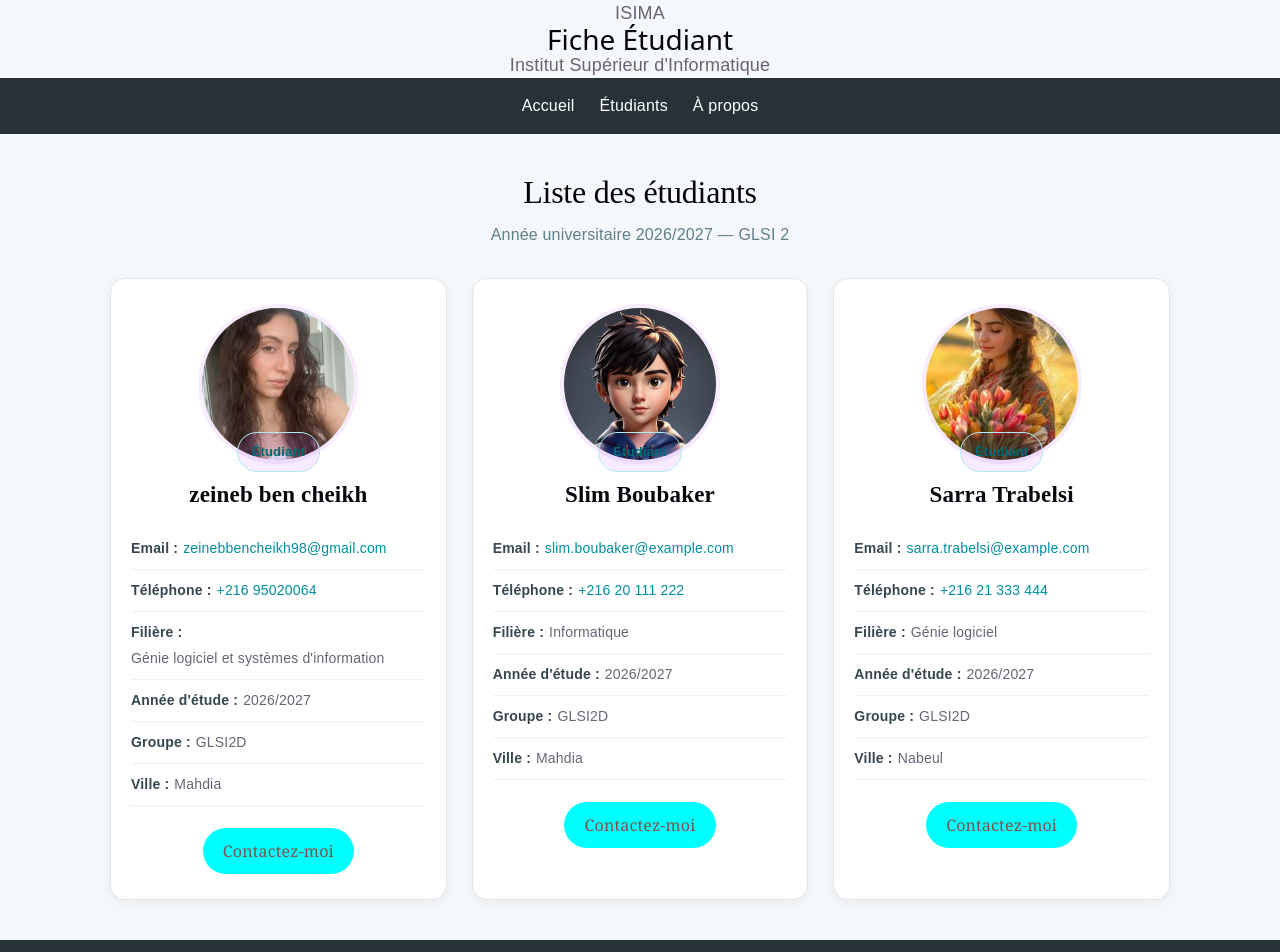
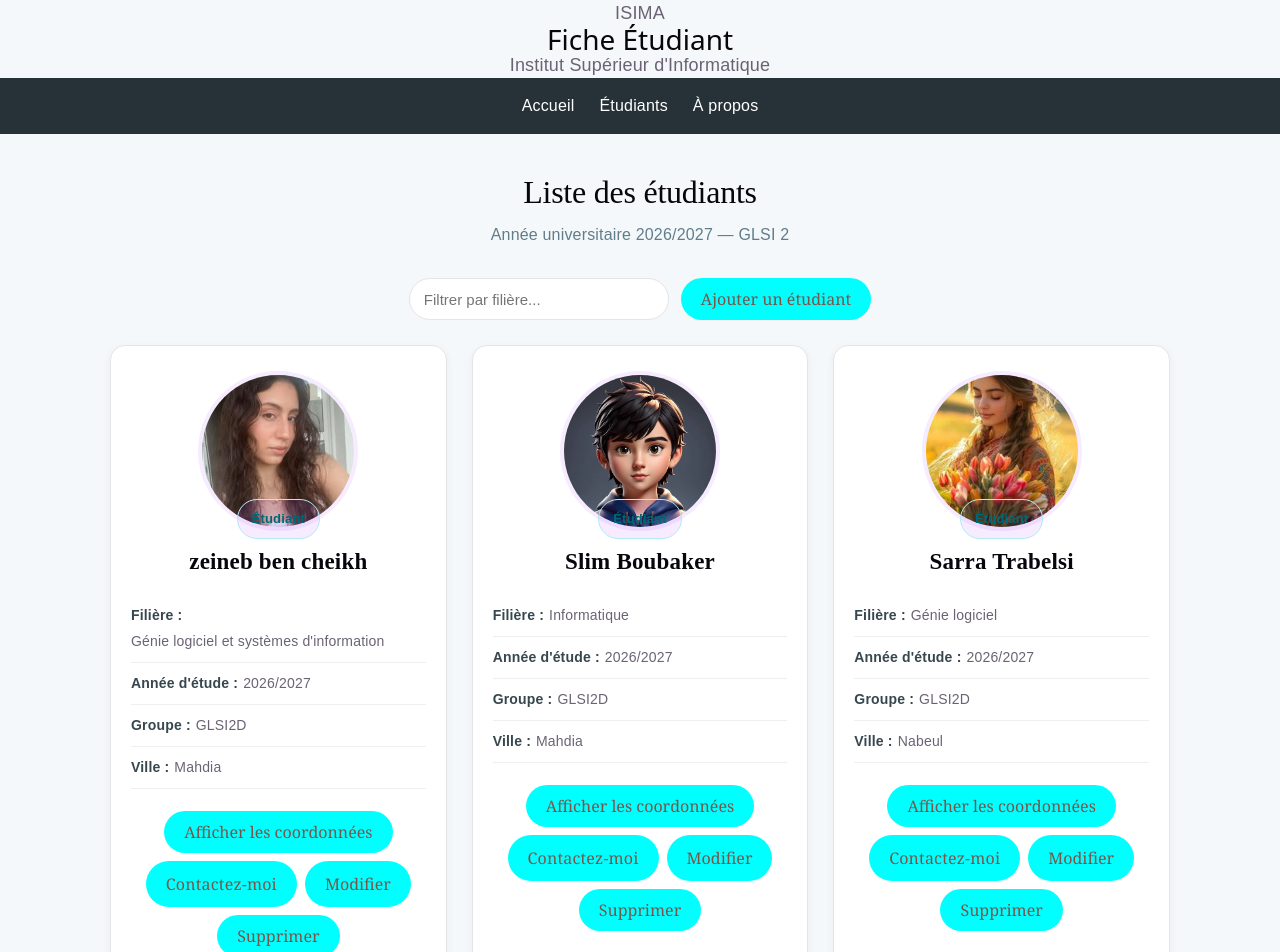
Before and after one commit to zeinebbencheikh/university-app, a React (Vite) app: page / in a window 1280 px wide. Shown: the top 952 px of the page. Built offline with nearby package versions, Linux system fonts and the light colour scheme.

Commit message:
feat: TP3 - state, events et affichage conditionnel

```diff
--- a/src/App.css
+++ b/src/App.css
@@ -212,7 +212,28 @@ button:focus-visible,
   outline: 2px solid var(--accent);
   outline-offset: 3px;
 }
+.toolbar {
+  display: flex;
+  flex-wrap: wrap;
+  gap: 12px;
+  justify-content: center;
+  margin-bottom: 25px;
+}
 
+.search-input {
+  min-width: 260px;
+  padding: 8px 14px;
+  border: 1px solid var(--border);
+  border-radius: 30px;
+  font-size: 15px;
+}
+
+.student-actions {
+  display: flex;
+  flex-wrap: wrap;
+  gap: 8px;
+  justify-content: center;
+}
 .footer {
   margin-top: auto;
   padding: 22px 20px;
--- a/src/App.jsx
+++ b/src/App.jsx
@@ -1,3 +1,4 @@
+import { useState } from "react";
 import Header from "./components/Header.jsx";
 import Navbar from "./components/Navbar.jsx";
 import StudentCard from "./components/StudentCard.jsx";
@@ -7,8 +8,7 @@ import monImage from "./assets/image.jpg";
 import monImag from "./assets/image.png";
 import mon from "./assets/img.png";
 
-
-const students = [
+const etudiantsInitiaux = [
   {
     id: 1,
     nom: "zeineb ben cheikh",
@@ -45,6 +45,61 @@ const students = [
 ];
 
 function App() {
+  // État : la liste des étudiants
+  const [etudiants, setEtudiants] = useState(etudiantsInitiaux);
+
+  // État : le texte saisi pour filtrer par filière
+  const [recherche, setRecherche] = useState("");
+
+  // 1. Ajouter un étudiant
+  const ajouterEtudiant = () => {
+  const nom = window.prompt("Nom et prénom de l'étudiant :");
+  if (!nom || nom.trim() === "") return; // annulé ou vide : on n'ajoute rien
+
+  const email = window.prompt("Email :", "etudiant@example.com");
+  const tel = window.prompt("Téléphone :", "+216 22 555 666");
+  const filiere = window.prompt("Filière :", "Informatique");
+  const annee = window.prompt("Année d'étude :", "2026/2027");
+  const groupe = window.prompt("Groupe :", "GLSI2D");
+  const ville = window.prompt("Ville :", "Non renseignée");
+
+  // On alterne entre les 3 photos existantes
+  const photos = [monImage, monImag, mon];
+
+  const nouvelEtudiant = {
+    id: Date.now(),
+    nom: nom.trim(),
+    email: email || "non renseigné",
+    tel: tel || "+216 00 000 000",
+    filiere: filiere || "Non renseignée",
+    annee: annee || "Non renseignée",
+    groupe: groupe || "Non renseigné",
+    ville: ville || "Non renseignée",
+    image: photos[etudiants.length % photos.length],
+  };
+
+  setEtudiants([...etudiants, nouvelEtudiant]);
+};
+
+  // 3. Supprimer un étudiant
+  const supprimerEtudiant = (id) => {
+    setEtudiants(etudiants.filter((etudiant) => etudiant.id !== id));
+  };
+
+  // 4. Modifier le nom d'un étudiant
+  const modifierEtudiant = (id, nouveauNom) => {
+    setEtudiants(
+      etudiants.map((etudiant) =>
+        etudiant.id === id ? { ...etudiant, nom: nouveauNom } : etudiant
+      )
+    );
+  };
+
+  // 5. Filtrer par filière
+  const etudiantsFiltres = etudiants.filter((etudiant) =>
+    etudiant.filiere.toLowerCase().includes(recherche.trim().toLowerCase())
+  );
+
   return (
     <div className="app">
       <Header />
@@ -57,10 +112,23 @@ function App() {
           Année universitaire 2026/2027 — GLSI 2
         </p>
 
+        <div className="toolbar">
+          <input
+            className="search-input"
+            type="text"
+            placeholder="Filtrer par filière..."
+            value={recherche}
+            onChange={(e) => setRecherche(e.target.value)}
+          />
+
+          <button onClick={ajouterEtudiant}>Ajouter un étudiant</button>
+        </div>
+
         <section className="students-list">
-          {students.map((student) => (
+          {etudiantsFiltres.map((student) => (
             <StudentCard
               key={student.id}
+              id={student.id}
               nom={student.nom}
               email={student.email}
               tel={student.tel}
@@ -69,9 +137,17 @@ function App() {
               groupe={student.groupe}
               ville={student.ville}
               image={student.image}
+              onSupprimer={supprimerEtudiant}
+              onModifier={modifierEtudiant}
             />
           ))}
         </section>
+
+        {etudiantsFiltres.length === 0 && (
+          <p className="section-description">
+            Aucun étudiant ne correspond à cette filière.
+          </p>
+        )}
       </main>
 
       <Footer />
--- a/src/components/StudentCard.jsx
+++ b/src/components/StudentCard.jsx
@@ -1,5 +1,7 @@
+import { useState } from "react";
 
 function StudentCard({
+  id,
   nom,
   email,
   tel,
@@ -8,7 +10,25 @@ function StudentCard({
   groupe,
   ville,
   image,
+  onSupprimer,
+  onModifier,
 }) {
+  // État propre à chaque fiche : coordonnées visibles ou non
+  const [coordonneesVisibles, setCoordonneesVisibles] = useState(false);
+
+  // Inverse la valeur à chaque clic
+  const basculerInformations = () => {
+    setCoordonneesVisibles(!coordonneesVisibles);
+  };
+
+  // Demande un nouveau nom puis le transmet à App
+  const modifierNom = () => {
+    const nouveauNom = window.prompt("Nouveau nom et prénom :", nom);
+    if (nouveauNom && nouveauNom.trim() !== "") {
+      onModifier(id, nouveauNom.trim());
+    }
+  };
+
   return (
     <article className="student-card">
       <div className="student-card-header">
@@ -24,6 +44,8 @@ function StudentCard({
       <h3>{nom}</h3>
 
       <div className="student-information">
+        {coordonneesVisibles && (
+          <>
             <p>
               <strong>Email :</strong>
               <a href={`mailto:${email}`}>{email}</a>
@@ -33,6 +55,8 @@ function StudentCard({
               <strong>Téléphone :</strong>
               <a href={`tel:${tel.replaceAll(" ", "")}`}>{tel}</a>
             </p>
+          </>
+        )}
 
         <p>
           <strong>Filière :</strong>
@@ -55,9 +79,21 @@ function StudentCard({
         </p>
       </div>
 
+      <div className="student-actions">
+        <button onClick={basculerInformations}>
+          {coordonneesVisibles
+            ? "Masquer les coordonnées"
+            : "Afficher les coordonnées"}
+        </button>
+
         <a className="contact-button" href={`mailto:${email}`}>
           Contactez-moi
         </a>
+
+        <button onClick={modifierNom}>Modifier</button>
+
+        <button onClick={() => onSupprimer(id)}>Supprimer</button>
+      </div>
     </article>
   );
 }
```
Lines whose indentation alone changed are shown as unchanged.
